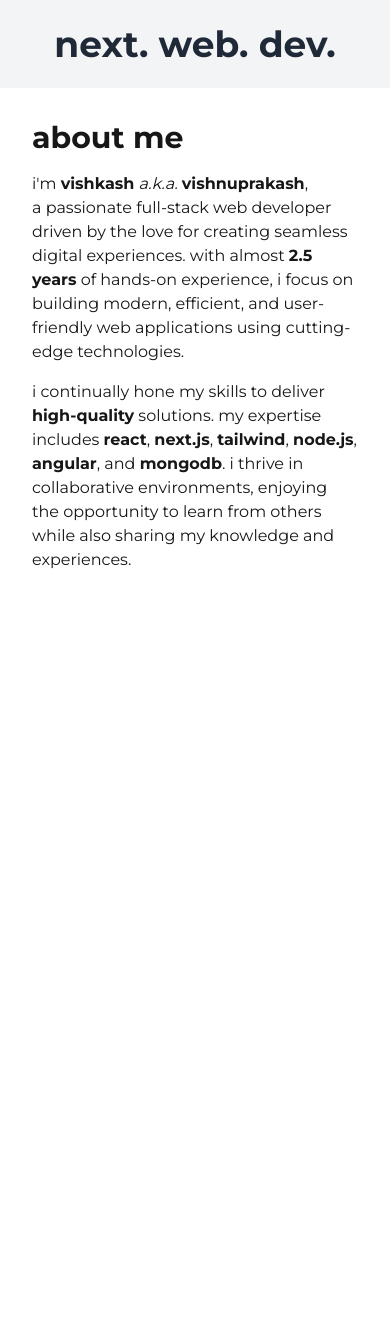
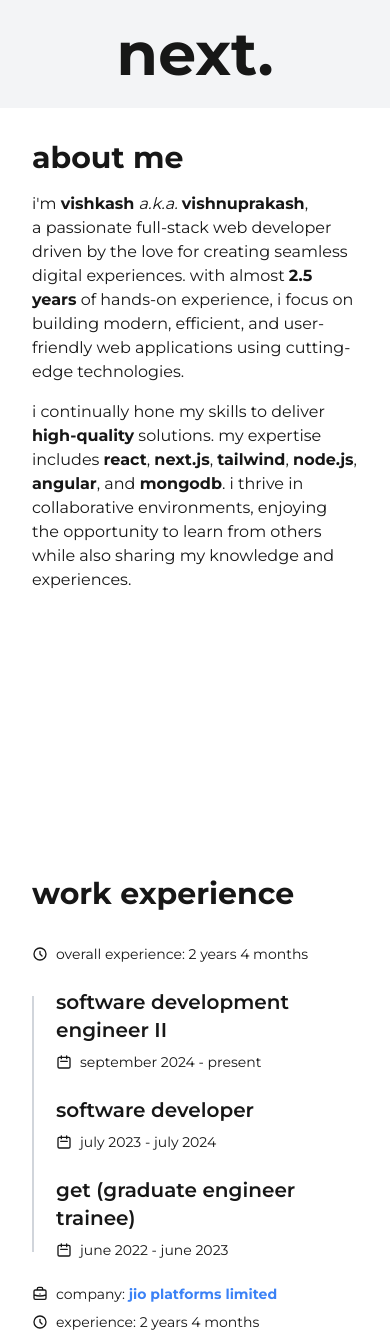
Before and after one commit to vishkashpvp/portfolio, a Next.js app: page / in a window 390 px wide. Shown: the top 1341 px of the page. Before the commit the page ends 844 px from the top, so only its background shows below. Built offline with nearby package versions, Linux system fonts and the light colour scheme.

Commit message:
feat: add 'work experience' and 'projects' section

```diff
--- a/app/components/LandingPage.tsx
+++ b/app/components/About.tsx
@@ -1,15 +1,8 @@
-export default function LandingPage() {
+export default function About() {
   return (
-    <div className="flex flex-col w-full min-h-screen md:flex-row">
-      <div className="flex items-center justify-center w-full p-6 bg-gray-100 dark:bg-[#171717] md:w-1/2 md:p-0">
-        <div className="text-4xl font-bold text-center text-gray-800 dark:text-white md:text-6xl whitespace-nowrap md:text-left">
-          <span className="block md:hidden">next. web. dev.</span>
-          <span className="hidden md:block">
-            next. <br />
-            web. <br />
-            dev.
-          </span>
-        </div>
+    <section className="flex flex-col w-full min-h-screen md:flex-row">
+      <div className="flex items-center justify-center w-full p-6 bg-gray-100 md:w-1/2 dark:bg-[#171717]">
+        <div className="text-6xl font-bold">next.</div>
       </div>
       <div className="flex items-center justify-center w-full p-8 md:w-1/2">
         <div className="max-w-md text-left">
@@ -30,6 +23,6 @@ export default function LandingPage() {
           </p>
         </div>
       </div>
-    </div>
+    </section>
   );
 }
--- /dev/null
+++ b/app/components/Projects.tsx
@@ -0,0 +1,80 @@
+import Link from "next/link";
+
+type ProjectProps = {
+  name: string;
+  description: string;
+  link?: string;
+};
+
+function Project({ name, description, link }: ProjectProps) {
+  return (
+    <div>
+      <h3 className="mb-2 text-xl font-semibold">{name}</h3>
+      <p className="mb-2">{description}</p>
+      {link && (
+        <Link
+          href={link}
+          target="_blank"
+          rel="noopener noreferrer"
+          className="inline-flex items-center italic font-light text-blue-500 hover:underline">
+          {name}
+          <svg
+            xmlns="http://www.w3.org/2000/svg"
+            className="w-4 h-4 ml-1"
+            fill="none"
+            viewBox="0 0 24 24"
+            stroke="currentColor">
+            <path
+              strokeLinecap="round"
+              strokeLinejoin="round"
+              strokeWidth={2}
+              d="M14 5l7 7m0 0l-7 7m7-7H3"
+            />
+          </svg>
+        </Link>
+      )}
+    </div>
+  );
+}
+
+const projects: ProjectProps[] = [
+  {
+    name: "calcon.fit",
+    description:
+      "a fitness tracking application that helps users monitor their calorie intake and exercise routines.",
+    link: "https://calcon.fit",
+  },
+  {
+    name: "cashflow tracker",
+    description: "a web application for tracking personal finances and managing cash flow.",
+    link: "https://cashflow-tracker.vercel.app",
+  },
+  {
+    name: "nitw material app (unofficial)",
+    description:
+      "developed an android application for national institute of technology, warangal (no longer available on play store).",
+  },
+];
+
+export default function Projects() {
+  return (
+    <section className="flex flex-col w-full min-h-screen md:flex-row">
+      <div className="flex items-center justify-center w-full p-6 bg-gray-100 md:w-1/2 dark:bg-[#171717]">
+        <div className="text-6xl font-bold">dev.</div>
+      </div>
+      <div className="flex items-center justify-center w-full p-8 md:w-1/2">
+        <div className="max-w-md">
+          <h2 className="mb-8 text-3xl font-bold">projects</h2>
+          <div className="space-y-6">
+            {projects.map((project, index) => (
+              <Project
+                key={index}
+                {...project}
+              />
+            ))}
+          </div>
+        </div>
+      </div>
+    </section>
+  );
+}
--- /dev/null
+++ b/app/components/WorkExperience.tsx
@@ -0,0 +1,136 @@
+import Link from "next/link";
+
+export default function WorkExperience() {
+  return (
+    <section className="flex flex-col w-full min-h-screen md:flex-row">
+      <div className="flex items-center justify-center order-2 w-full p-8 md:w-1/2 md:order-1">
+        <div className="max-w-md">
+          <h2 className="mb-8 text-3xl font-bold">work experience</h2>
+          <div className="mb-6 text-sm">
+            <div className="flex items-center">
+              <svg
+                xmlns="http://www.w3.org/2000/svg"
+                className="w-4 h-4 mr-2"
+                fill="none"
+                viewBox="0 0 24 24"
+                stroke="currentColor">
+                <path
+                  strokeLinecap="round"
+                  strokeLinejoin="round"
+                  strokeWidth={2}
+                  d="M12 8v4l3 3m6-3a9 9 0 11-18 0 9 9 0 0118 0z"
+                />
+              </svg>
+              <span>overall experience: 2 years 4 months</span>
+            </div>
+          </div>
+          <div className="space-y-6 relative pl-6 before:content-[''] before:absolute before:left-0 before:top-2 before:bottom-2 before:w-0.5 before:bg-gray-300 dark:before:bg-gray-600">
+            <div>
+              <h3 className="mb-2 text-xl font-semibold">software development engineer II</h3>
+              <div className="flex items-center text-sm">
+                <svg
+                  xmlns="http://www.w3.org/2000/svg"
+                  className="w-4 h-4 mr-2"
+                  fill="none"
+                  viewBox="0 0 24 24"
+                  stroke="currentColor">
+                  <path
+                    strokeLinecap="round"
+                    strokeLinejoin="round"
+                    strokeWidth={2}
+                    d="M8 7V3m8 4V3m-9 8h10M5 21h14a2 2 0 002-2V7a2 2 0 00-2-2H5a2 2 0 00-2 2v12a2 2 0 002 2z"
+                  />
+                </svg>
+                <span>september 2024 - present</span>
+              </div>
+            </div>
+            <div>
+              <h3 className="mb-2 text-xl font-semibold">software developer</h3>
+              <div className="flex items-center text-sm">
+                <svg
+                  xmlns="http://www.w3.org/2000/svg"
+                  className="w-4 h-4 mr-2"
+                  fill="none"
+                  viewBox="0 0 24 24"
+                  stroke="currentColor">
+                  <path
+                    strokeLinecap="round"
+                    strokeLinejoin="round"
+                    strokeWidth={2}
+                    d="M8 7V3m8 4V3m-9 8h10M5 21h14a2 2 0 002-2V7a2 2 0 00-2-2H5a2 2 0 00-2 2v12a2 2 0 002 2z"
+                  />
+                </svg>
+                <span>july 2023 - july 2024</span>
+              </div>
+            </div>
+            <div>
+              <h3 className="mb-2 text-xl font-semibold">get (graduate engineer trainee)</h3>
+              <div className="flex items-center text-sm">
+                <svg
+                  xmlns="http://www.w3.org/2000/svg"
+                  className="w-4 h-4 mr-2"
+                  fill="none"
+                  viewBox="0 0 24 24"
+                  stroke="currentColor">
+                  <path
+                    strokeLinecap="round"
+                    strokeLinejoin="round"
+                    strokeWidth={2}
+                    d="M8 7V3m8 4V3m-9 8h10M5 21h14a2 2 0 002-2V7a2 2 0 00-2-2H5a2 2 0 00-2 2v12a2 2 0 002 2z"
+                  />
+                </svg>
+                <span>june 2022 - june 2023</span>
+              </div>
+            </div>
+          </div>
+          <div className="mt-6 space-y-2 text-sm">
+            <div className="flex items-center">
+              <svg
+                xmlns="http://www.w3.org/2000/svg"
+                className="w-4 h-4 mr-2"
+                fill="none"
+                viewBox="0 0 24 24"
+                stroke="currentColor">
+                <path
+                  strokeLinecap="round"
+                  strokeLinejoin="round"
+                  strokeWidth={2}
+                  d="M21 13.255A23.931 23.931 0 0112 15c-3.183 0-6.22-.62-9-1.745M16 6V4a2 2 0 00-2-2h-4a2 2 0 00-2 2v2m4 6h.01M5 20h14a2 2 0 002-2V8a2 2 0 00-2-2H5a2 2 0 00-2 2v10a2 2 0 002 2z"
+                />
+              </svg>
+              <span>
+                company:{" "}
+                <Link
+                  href="https://jio.com/platforms"
+                  target="_blank"
+                  rel="noopener noreferrer"
+                  className="font-bold text-blue-500 hover:underline">
+                  jio platforms limited
+                </Link>
+              </span>
+            </div>
+            <div className="flex items-center">
+              <svg
+                xmlns="http://www.w3.org/2000/svg"
+                className="w-4 h-4 mr-2"
+                fill="none"
+                viewBox="0 0 24 24"
+                stroke="currentColor">
+                <path
+                  strokeLinecap="round"
+                  strokeLinejoin="round"
+                  strokeWidth={2}
+                  d="M12 8v4l3 3m6-3a9 9 0 11-18 0 9 9 0 0118 0z"
+                />
+              </svg>
+              <span>experience: 2 years 4 months</span>
+            </div>
+          </div>
+        </div>
+      </div>
+      <div className="flex items-center justify-center order-2 w-full p-6 bg-gray-100 md:w-1/2 dark:bg-[#171717]">
+        <div className="text-6xl font-bold">web.</div>
+      </div>
+    </section>
+  );
+}
--- a/app/page.tsx
+++ b/app/page.tsx
@@ -1,9 +1,15 @@
-import LandingPage from "@components/LandingPage";
+import About from "@components/About";
+import Projects from "@components/Projects";
+import WorkExperience from "@components/WorkExperience";
 
 export default function Home() {
   return (
     <div className="flex min-h-screen font-montserrat">
-      <LandingPage />
+      <div className="flex flex-col w-full min-h-screen">
+        <About />
+        <WorkExperience />
+        <Projects />
+      </div>
     </div>
   );
 }
```
